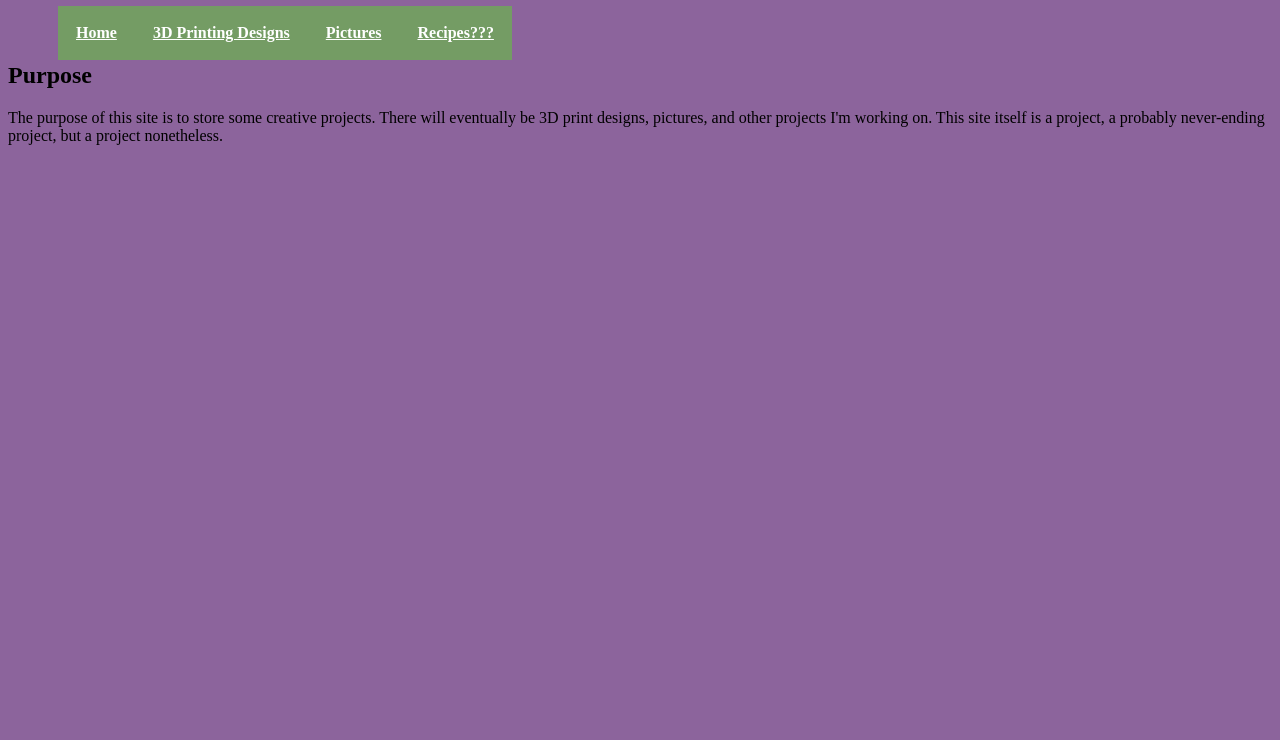
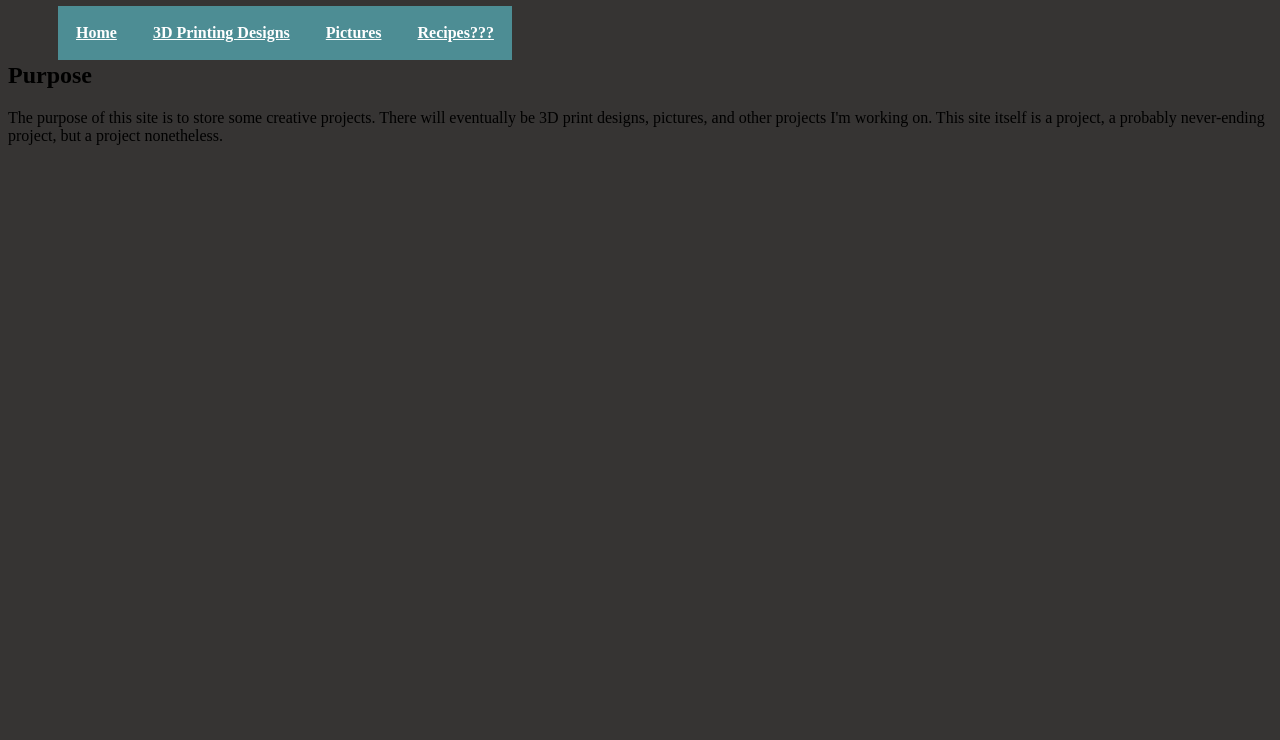
Before and after one commit to gdmontgo/projects, a plain HTML site: page index.html in a window 1280 px wide. Shown: the part 60-800 px from the top of the page. Drawn offline with Linux system fonts and the light colour scheme.

Commit message:
Add files via upload

```diff
--- a/test-website-stylesheet.css
+++ b/test-website-stylesheet.css
@@ -1,6 +1,6 @@
 body
 {
-	background-color:#8c649c;
+	background-color:#363433;
 }
 
 #topnav
@@ -17,7 +17,7 @@ body
 #topnav li a
 	{
 	display: block;
-	background-color:#749c64;
+	background-color:#4d8d94;
 	padding: 18px;
 	color:#ffffff;
 	text-align:center;
```
